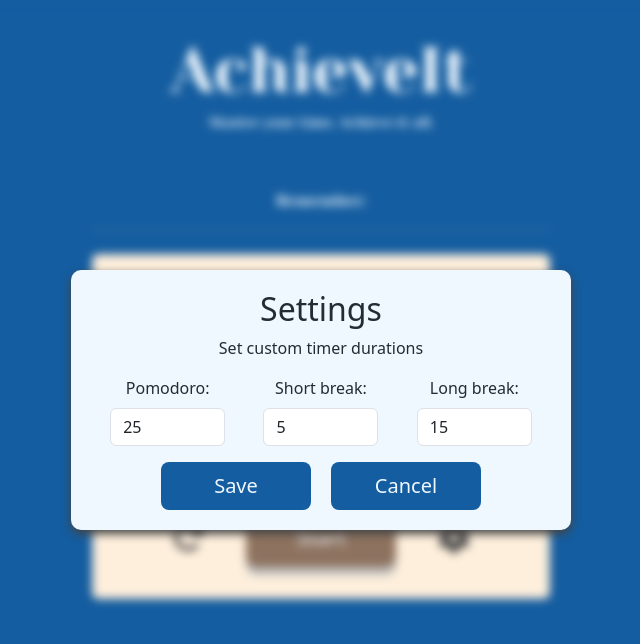
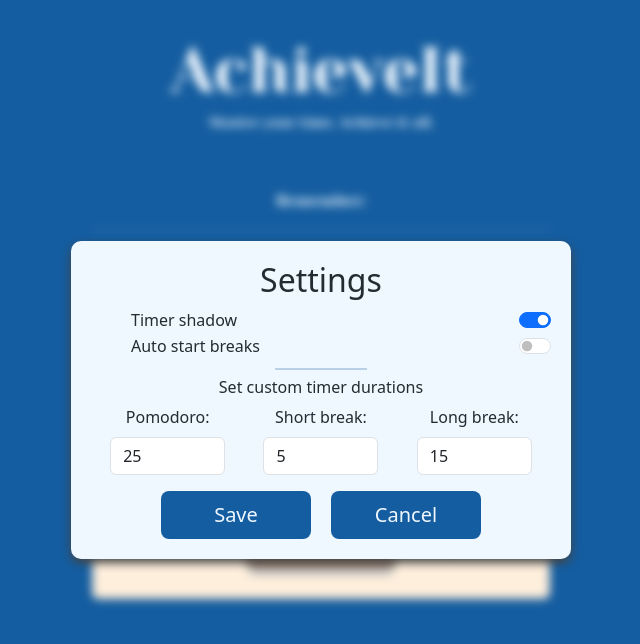
Before and after one commit to samuelodumu/AchieveIt, a React (Vite) app: page / in a window 1280 px wide. Both pictures are taken after a click on the icon 772 px from the left and 536 px from the top of the page. Shown: the top 644 px of the page, without its empty margins (319-959 px from the left). Built offline with nearby package versions, Linux system fonts and the light colour scheme; no server answers.

Commit message:
added ability to remove timer shadow

```diff
--- a/src/components/App.jsx
+++ b/src/components/App.jsx
@@ -15,6 +15,7 @@ function App() {
   });
 
   const [showSettings, setShowSettings] = useState(false);
+  const [isShadowEnabled, setIsShadowEnabled] = useState(true);
 
   const updateDurations = (newDurations) => {
     setDurations(newDurations);
@@ -23,6 +24,10 @@ function App() {
   const toggleSettings = () => {
     setShowSettings(!showSettings);
   };
+
+  const toggleShadow = (isEnabled) => {
+    setIsShadowEnabled(isEnabled);
+  }
 
   return (
     <>
@@ -41,12 +46,15 @@ function App() {
               durations={durations}
               updateDurations={updateDurations}
               toggleSettings={toggleSettings}
+              isShadowEnabled={isShadowEnabled}
             />
             {showSettings && (
               <Settings
                 durations={durations}
                 updateDurations={updateDurations}
                 closeSettings={toggleSettings}
+                isShadowEnabled={isShadowEnabled}
+                toggleShadow={toggleShadow}
               />
             )}
           </div>
--- a/src/components/Settings.jsx
+++ b/src/components/Settings.jsx
@@ -1,12 +1,24 @@
-import { useState } from 'react';
+import { useEffect, useState } from 'react';
 import PropTypes from 'prop-types';
 
-function Settings({ durations, updateDurations, closeSettings }) {
+function Settings({
+  durations,
+  updateDurations,
+  closeSettings,
+  isShadowEnabled,
+  toggleShadow
+}) {
   const [newDurations, setNewDurations] = useState({
     pomodoro: durations.pomodoro / 60,
     shortBreak: durations.shortBreak / 60,
     longBreak: durations.longBreak / 60
   });
+
+  const [shadowEnabled, setShadowEnabled] = useState(isShadowEnabled);
+
+  useEffect(() => {
+    setShadowEnabled(isShadowEnabled);
+  }, [isShadowEnabled]);
 
   const handleChange = (e) => {
     const { name, value } = e.target;
@@ -15,6 +27,7 @@ function Settings({ durations, updateDurations, closeSettings }) {
       [name]: parseInt(value, 10)
     });
   };
+
   const handleSubmit = (e) => {
     e.preventDefault();
     updateDurations({
@@ -22,6 +35,23 @@ function Settings({ durations, updateDurations, closeSettings }) {
       shortBreak: newDurations.shortBreak * 60,
       longBreak: newDurations.longBreak * 60
     });
+    toggleShadow(shadowEnabled)
+    closeSettings();
+  };
+
+  const handleShadowChange = (e) => {
+    setShadowEnabled(e.target.checked);
+  };
+
+  // let state = shadowEnabled;
+  const handleCancel = () => {
+    // Reset the state to initial values
+    setNewDurations({
+      pomodoro: durations.pomodoro / 60,
+      shortBreak: durations.shortBreak / 60,
+      longBreak: durations.longBreak / 60
+    });
+    setShadowEnabled(isShadowEnabled);
     closeSettings();
   };
 
@@ -29,7 +59,28 @@ function Settings({ durations, updateDurations, closeSettings }) {
     <div className='settings-overlay'>
       <div className='settings-box'>
         <h2 className='mt-0'>Settings</h2>
-        <p>Set custom timer durations</p>
+        <div className='form-check form-switch d-flex justify-content-between'>
+          <label className='form-check-label'>Timer shadow</label>
+          <input
+            className='form-check-input'
+            type='checkbox'
+            role='switch'
+            checked={shadowEnabled}
+            onChange={handleShadowChange}
+          />
+        </div>
+        <div className='form-check form-switch d-flex justify-content-between'>
+          <label className='form-check-label'>Auto start breaks</label>
+          <input
+            className='form-check-input'
+            type='checkbox'
+            role='switch'
+          />
+        </div>
+        <div className='d-flex py-2 justify-content-center'>
+          <hr style={{ borderTop: '2px solid #145da0', width: '20%' }} />
+        </div>
+        <p className='h6'>Set custom timer durations</p>
         <form onSubmit={handleSubmit}>
           <div className='timers d-flex'>
             <div className='form-group col-md-3'>
@@ -40,6 +91,7 @@ function Settings({ durations, updateDurations, closeSettings }) {
                 value={newDurations.pomodoro}
                 className='form-control'
                 onChange={handleChange}
+                min={1}
               />
             </div>
             <div className='form-group col-md-3'>
@@ -50,6 +102,7 @@ function Settings({ durations, updateDurations, closeSettings }) {
                 value={newDurations.shortBreak}
                 className='form-control'
                 onChange={handleChange}
+                min={1}
               />
             </div>
             <div className='form-group col-md-3'>
@@ -60,6 +113,7 @@ function Settings({ durations, updateDurations, closeSettings }) {
                 value={newDurations.longBreak}
                 className='form-control'
                 onChange={handleChange}
+                min={1}
               />
             </div>
           </div>
@@ -71,7 +125,7 @@ function Settings({ durations, updateDurations, closeSettings }) {
           <button
             type='button'
             className='btn btn-lg button mt-3'
-            onClick={closeSettings}>
+            onClick={handleCancel}>
             Cancel
           </button>
         </form>
@@ -83,7 +137,9 @@ function Settings({ durations, updateDurations, closeSettings }) {
 Settings.propTypes = {
   durations: PropTypes.object.isRequired,
   updateDurations: PropTypes.func.isRequired,
-  closeSettings: PropTypes.func.isRequired
+  closeSettings: PropTypes.func.isRequired,
+  isShadowEnabled: PropTypes.bool.isRequired,
+  toggleShadow: PropTypes.func.isRequired
 };
 
 export default Settings;
--- a/src/components/Timer.jsx
+++ b/src/components/Timer.jsx
@@ -3,7 +3,7 @@ import { useState, useEffect, useRef } from 'react';
 import PropTypes from 'prop-types';
 import { FontAwesomeIcon } from '@fortawesome/react-fontawesome';
 
-function Timer({ durations, toggleSettings }) {
+function Timer({ durations, toggleSettings, isShadowEnabled }) {
   const [activeTimer, setActiveTimer] = useState('pomodoro');
   const [timeLeft, setTimeLeft] = useState(durations['pomodoro']);
   const [isRunning, setIsRunning] = useState(false);
@@ -14,16 +14,16 @@ function Timer({ durations, toggleSettings }) {
   }, [durations, activeTimer]);
 
   useEffect(() => {
-    let timer;
+    let interval;
     if (isRunning && timeLeft > 0) {
-      timer = setInterval(() => {
+      interval = setInterval(() => {
         setTimeLeft((prevTime) => prevTime - 1);
       }, 1000);
     } else if (timeLeft === 0) {
       setIsRunning(false);
       notificationSound.current.play();
     }
-    return () => clearInterval(timer);
+    return () => clearInterval(interval);
   }, [isRunning, timeLeft]);
 
   const toggleTimer = () => setIsRunning(!isRunning);
@@ -96,7 +96,14 @@ function Timer({ durations, toggleSettings }) {
         </span>
       </div>
       {/* ======================== TIME ICON ====================== */}
-      <h1 className='fw-bold time'>{formatTime(timeLeft)}</h1>
+      <h1
+        className='fw-bold time'
+        style={{
+          textShadow: isShadowEnabled ? '10px 10px 2px #bcbcbc' : 'none'
+        }}>
+        {formatTime(timeLeft)}
+      </h1>
+      {/* ======================== TIME ICON ====================== */}
       <div
         style={{
           display: 'flex',
@@ -129,8 +136,8 @@ function Timer({ durations, toggleSettings }) {
 }
 Timer.propTypes = {
   durations: PropTypes.object.isRequired,
-  updateDurations: PropTypes.func.isRequired,
-  toggleSettings: PropTypes.func.isRequired
+  toggleSettings: PropTypes.func.isRequired,
+  isShadowEnabled: PropTypes.bool.isRequired
 };
 
 export default Timer;
--- a/src/index.css
+++ b/src/index.css
@@ -82,7 +82,6 @@ button:active {
   font-size: 120px;
   font-family: monospace;
   border-radius: 10px;
-  text-shadow: 10px 10px 2px #bcbcbc;
 }
 
 .card {
@@ -115,7 +114,7 @@ button:active {
 }
 
 .settings-box {
-  background: aliceblue;
+background: aliceblue;
   color: #212d30;
   padding: 20px;
   border-radius: 10px;
```
